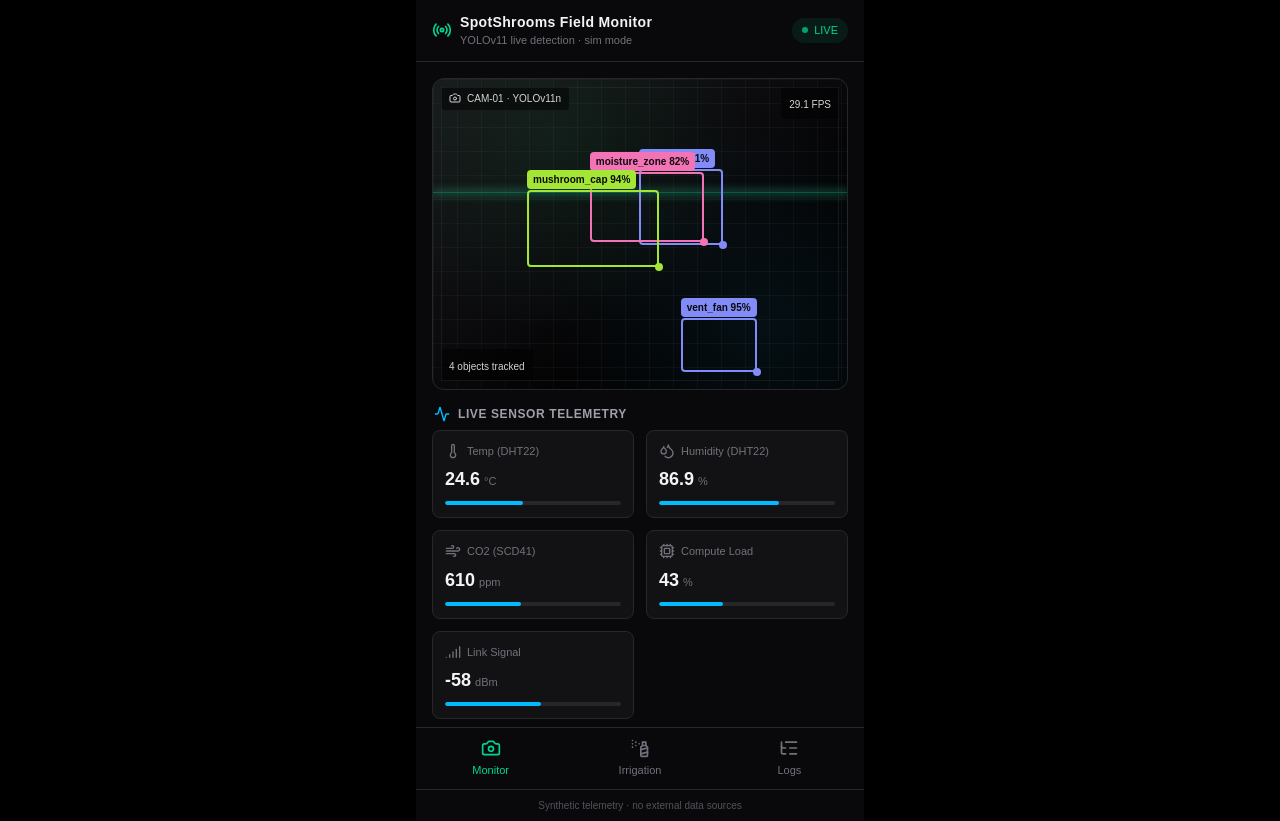
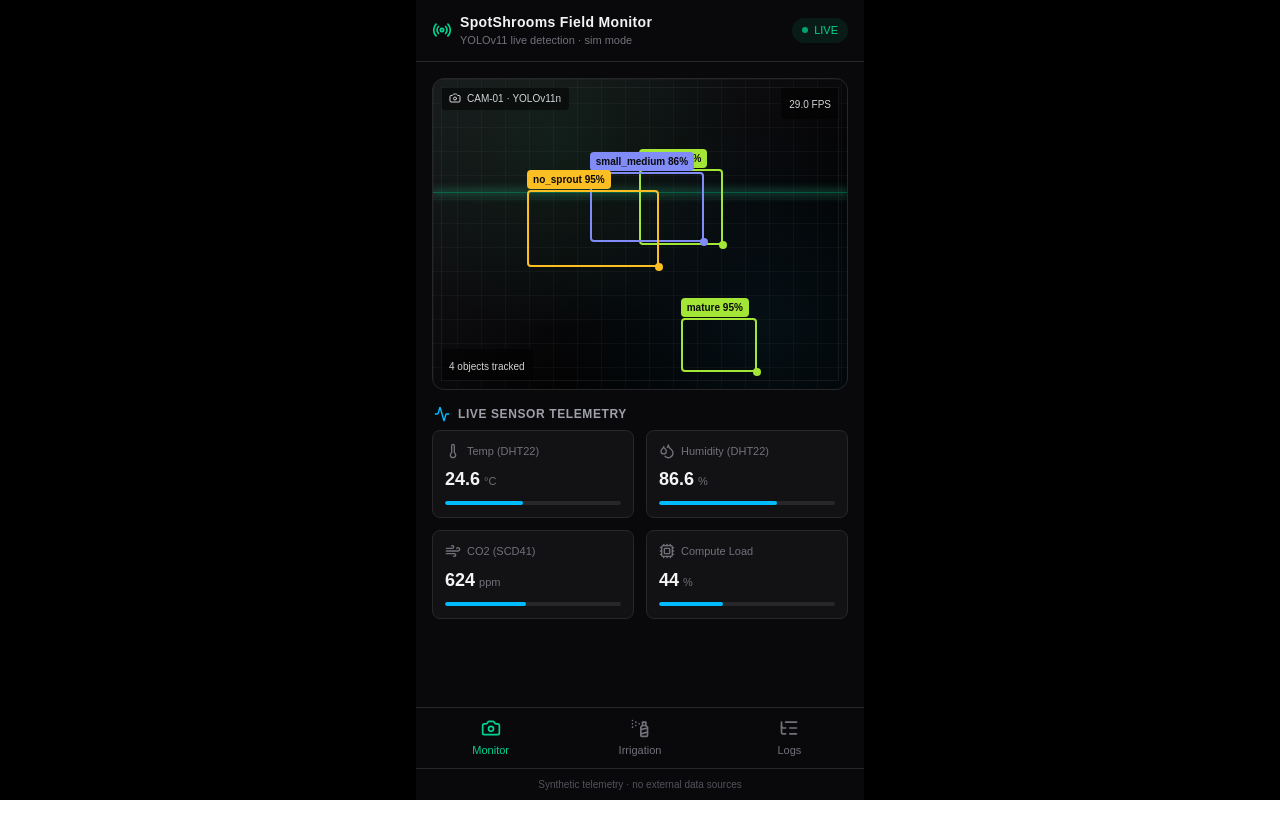
Before and after one commit to JordanW07z/IIICe-SP, a Next.js app in the folder web/: page / in a window 1280 px wide. After the commit the page ends 800 px from the top, so only its background shows below. Built offline with nearby package versions, Linux system fonts and the light colour scheme.

Commit message:
Match detection classes to the real YOLOv11 classifier output
Limits simulated detections to no_sprout, small_medium, and mature
(the model's actual classes) and drops the Link Signal metric, which
wasn't backed by real hardware.

```diff
--- a/web/src/app/page.tsx
+++ b/web/src/app/page.tsx
@@ -8,7 +8,6 @@ import {
   Droplets,
   ListTree,
   Radio,
-  Signal,
   SprayCan,
   Thermometer,
   TreeDeciduous,
@@ -49,12 +48,9 @@ type DetectionLogEntry = {
 type Tab = "monitor" | "irrigation" | "logs";
 
 const LABEL_POOL = [
-  { label: "person", color: "#22d3ee" },
-  { label: "mushroom_cap", color: "#a3e635" },
-  { label: "substrate_bag", color: "#fbbf24" },
-  { label: "moisture_zone", color: "#f472b6" },
-  { label: "vent_fan", color: "#818cf8" },
-  { label: "tray_rack", color: "#fb923c" },
+  { label: "no_sprout", color: "#fbbf24" },
+  { label: "small_medium", color: "#818cf8" },
+  { label: "mature", color: "#a3e635" },
 ];
 
 const TABS: { id: Tab; label: string; icon: React.ReactNode }[] = [
@@ -146,16 +142,6 @@ export default function Home() {
       unit: "%",
       decimals: 0,
       icon: <Cpu className="h-4 w-4" />,
-    },
-    {
-      id: "signal",
-      label: "Link Signal",
-      value: -58,
-      min: -80,
-      max: -40,
-      unit: "dBm",
-      decimals: 0,
-      icon: <Signal className="h-4 w-4" />,
     },
   ]);
 
```
